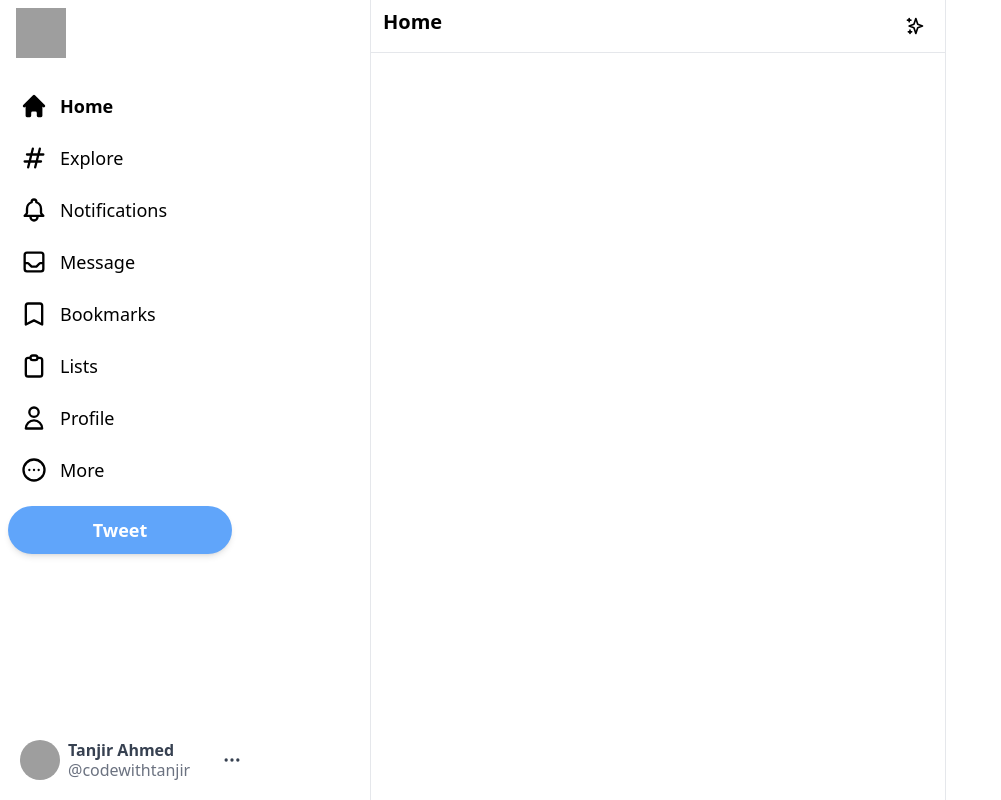
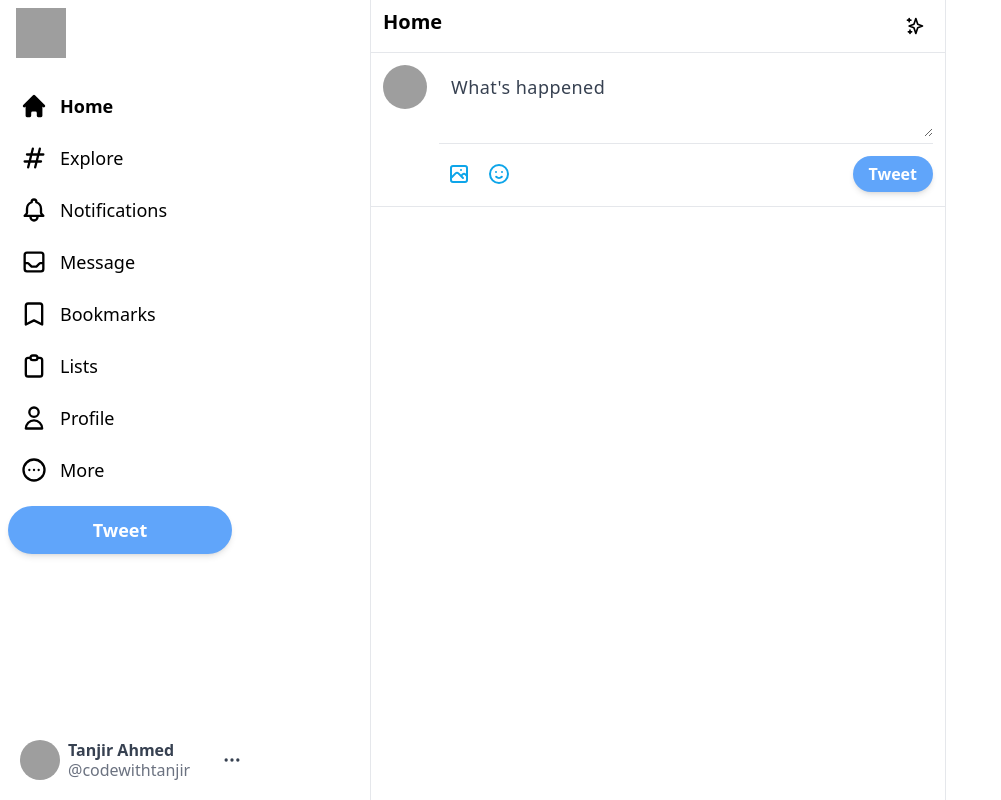
Before and after one commit to tanjira584/twitter-clone, a Next.js app: page / in a window 1280 px wide. Shown: the whole page, without its empty margins (0-1001 px from the left). Built offline with nearby package versions, Linux system fonts and the light colour scheme; grey boxes are pictures that could not be loaded.

Commit message:
The input section of the feed

```diff
--- a/components/Feed.js
+++ b/components/Feed.js
@@ -1,4 +1,5 @@
 import { SparklesIcon } from "@heroicons/react/outline";
+import Input from "./Input";
 
 export default function Feed() {
     return (
@@ -11,6 +12,7 @@
                     <SparklesIcon className="h-5" />
                 </div>
             </div>
+            <Input></Input>
         </div>
     );
 }
--- /dev/null
+++ b/components/Input.js
@@ -0,0 +1,31 @@
+import { EmojiHappyIcon, PhotographIcon } from "@heroicons/react/outline";
+
+export default function Input() {
+    return (
+        <div className="flex  border-b border-gray-200 p-3 space-x-3">
+            <img
+                src="https://engineering.unl.edu/images/gradstudents/sahand%20serajian.jpg"
+                alt="user"
+                className="h-11 w-11 rounded-full cursor-pointer hover:brightness-95"
+            />
+            <div className="w-full  divide-y divide-gray-200">
+                <div>
+                    <textarea
+                        rows="2"
+                        className="w-full border-none focus:ring-0 text-lg placeholder-gray-700 tracking-wide min-h-[50px] text-gray-700"
+                        placeholder="What's happened"
+                    ></textarea>
+                </div>
+                <div className="flex items-center justify-between pt-2.5">
+                    <div className="flex">
+                        <PhotographIcon className="h-10 w-10 hoverEffect p-2 text-sky-500 hover:bg-sky-100" />
+                        <EmojiHappyIcon className="h-10 w-10 hoverEffect p-2 text-sky-500 hover:bg-sky-100" />
+                    </div>
+                    <button className="bg-blue-400 text-white px-4 py-1.5 rounded-full font-bold shadow-md hover:brightness-95 disabled:opacity-50">
+                        Tweet
+                    </button>
+                </div>
+            </div>
+        </div>
+    );
+}
--- a/package.json
+++ b/package.json
@@ -15,6 +15,7 @@
     "react-dom": "18.2.0"
   },
   "devDependencies": {
+    "@tailwindcss/forms": "^0.5.3",
     "autoprefixer": "^10.4.11",
     "eslint": "8.23.1",
     "eslint-config-next": "12.3.0",
--- a/tailwind.config.js
+++ b/tailwind.config.js
@@ -7,5 +7,5 @@
     theme: {
         extend: {},
     },
-    plugins: [],
+    plugins: [require("@tailwindcss/forms")],
 };
```
Also changed, not shown: 1 other file (tests, documents, lock files or other folders).
